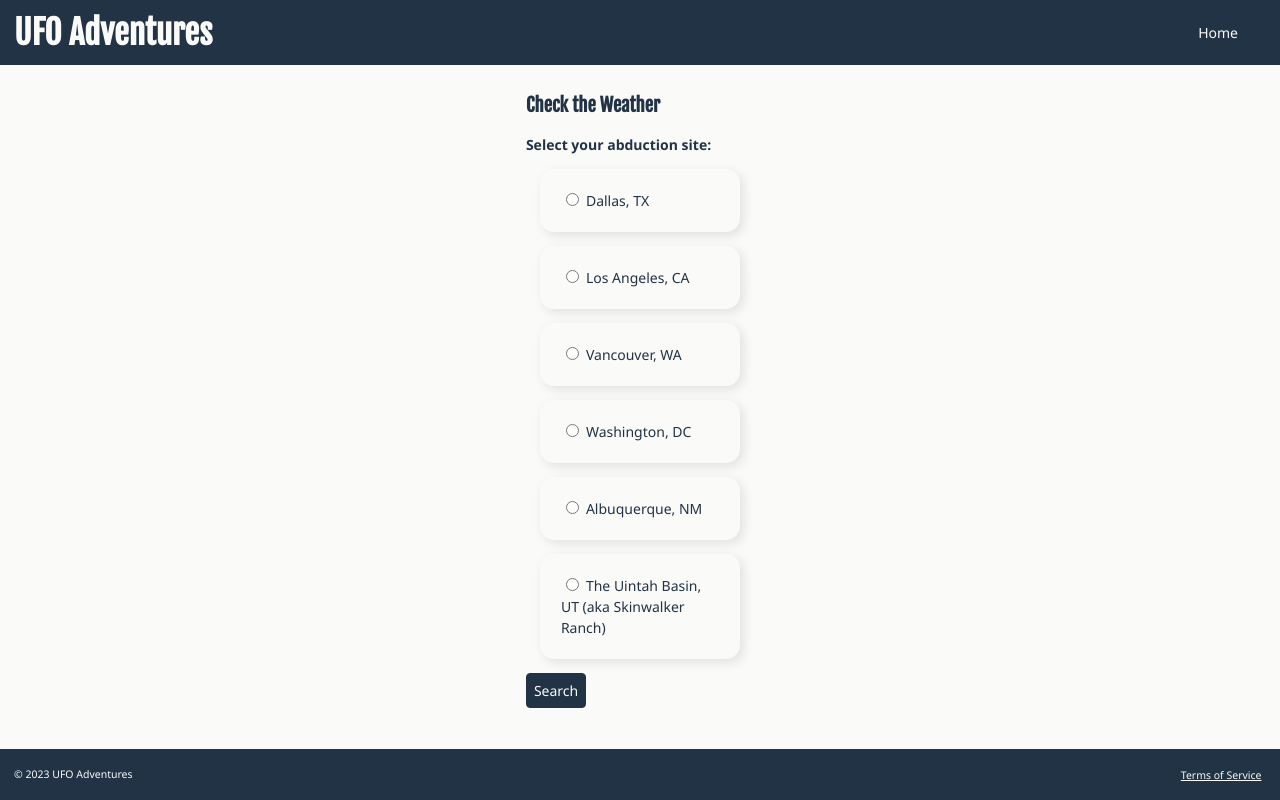
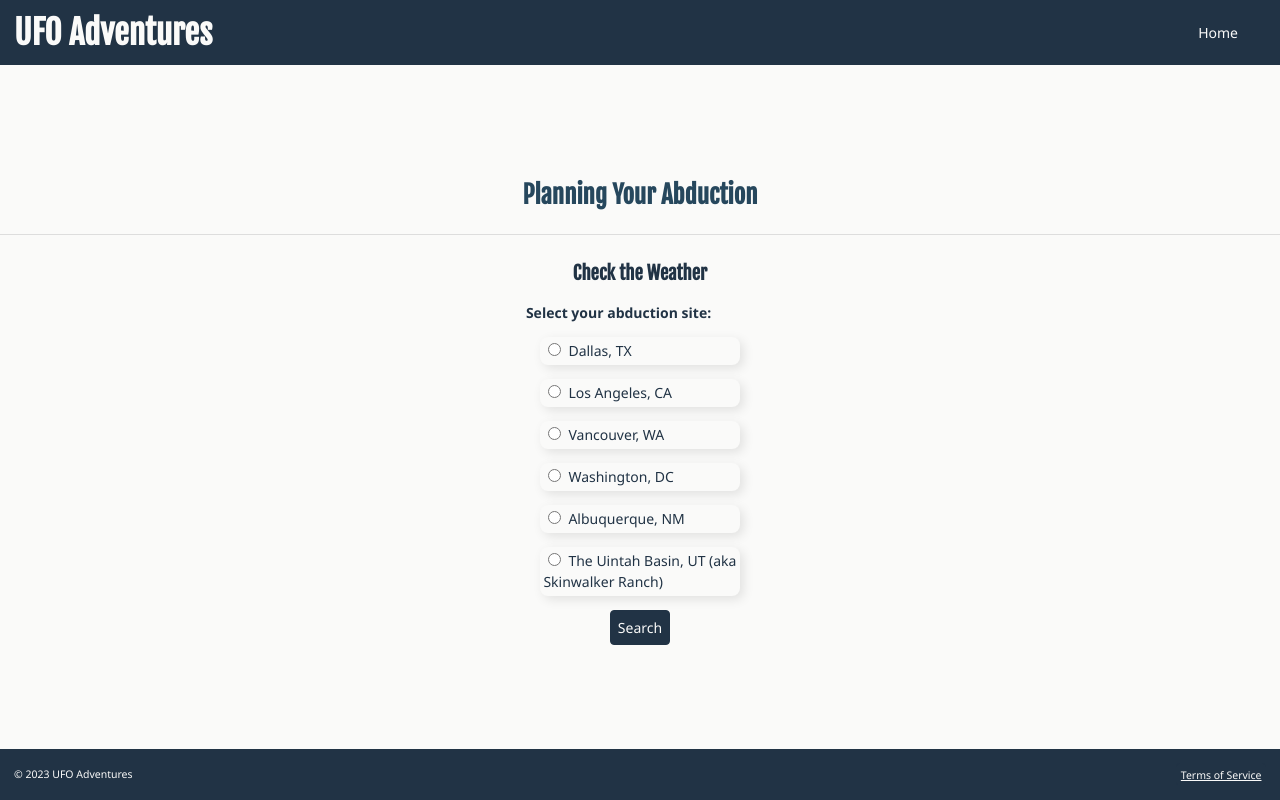
Before and after one commit to RHemstad/ufo_adventures, a React (Create React App) app: page /weather in a window 1280 px wide. Built offline with nearby package versions, Linux system fonts and the light colour scheme; a web font is replaced by a local one.

Commit message:
updated some tokens

```diff
--- a/src/components/home/home.css
+++ b/src/components/home/home.css
@@ -49,6 +49,7 @@
     background: var(--color-neutral-medium);
     padding: var(--spacing-xx-lg);
     padding-top: var(--spacing-xxx-lg);
+    width: 100%;
 }
 
 #tickets div:first-child {
--- a/src/components/subheader/Subheader.jsx
+++ b/src/components/subheader/Subheader.jsx
@@ -8,7 +8,6 @@ const Subheader = ({children, bigtitle, smalltitle}) => {
     <>
 
 <div className="subheading">
-  <h5>{children}</h5>
   <h2>{children}</h2>
   </div>
 
--- a/src/components/subheader/subheader.css
+++ b/src/components/subheader/subheader.css
@@ -4,6 +4,8 @@ div.subheading {
     align-items: center;
     justify-content: center;
     padding-bottom: var(--spacing-x-lg);
+    padding-top: var(--spacing-x-lg);
     margin-bottom: var(--spacing-xx-lg);
+    border-bottom: 1px solid var(--color-neutral-light);
     width: 100%;
 }
--- a/src/components/weather/Weather.jsx
+++ b/src/components/weather/Weather.jsx
@@ -1,6 +1,7 @@
 import "./weather.css";
 import React, { useState } from 'react';
 import WeatherDisplay from './WeatherDisplay';
+import Subheader from '../subheader/Subheader';
 
 const locationOptions = [
     { id: 1, label: 'Dallas, TX', value: 'lat=32.779167&lon=-96.808891' },
@@ -47,6 +48,7 @@ const Weather = () => {
 
     return (
         <>
+        <Subheader>Planning Your Abduction</Subheader>
             <section className="weather">
                 <h3>Check the Weather</h3>
                 {submitted ? (
--- a/src/components/weather/weather.css
+++ b/src/components/weather/weather.css
@@ -1,15 +1,20 @@
+section.weather {
+	display: flex;
+	flex-direction: column;
+	align-items: center;
+}
+
 .locationLabel {
-    font-weight: var(--font-weight-bold )
+    font-weight: var(--font-weight-bold);
 }
 .cardStyle {
 	display: flex;
 	align-items: center;
-	gap: 1rem;
+	gap: var(--spacing-md);
 	background: var(--color-neutral);
-	padding: 1.5rem;
-	border-radius: 1rem;
-	width: calc(100% - 2rem);
-	box-shadow: 0.25rem 0.25rem 0.75rem rgb(0 0 0 / 0.1);
+	padding: var(--spacing-xx-sm);
+	border-radius: var(--size-border-radius-large);
+	box-shadow: var(--box-shadow-option-1);
     margin: var(--spacing-md);
     max-width: 25ch;
 }
@@ -17,6 +22,15 @@
 input {
     margin-right: var(--spacing-x-sm);
 }
+
+.main {
+	display: flex;
+	flex-direction: column;
+	align-items: center;
+}
+
+
+
 
 /* ul.packing-item {
 	list-style: none;
--- a/src/css/tokens.css
+++ b/src/css/tokens.css
@@ -46,7 +46,7 @@
      --size-border-radius-full: 50%;
      --size-border-radius-small: 1px;
      --size-border-radius-medium: 4px;
-     --size-border-radius-large: 80px;
+     --size-border-radius-large: 8px;
 
     /**************** CORE COLOR PALETTE ****************/
 
@@ -59,7 +59,7 @@
     --color-tertiary: #767576;
     --color-alert: red;
     --color-neutral-light: #dddddd; /*#cecccd; /* #6B6E70;*/
-    --color-neutral-medium: #bdbcbd; /* #a5a4a5; /*#959595; /*#767576; /* #474B4F;*/
+    --color-neutral-medium: #d1d0d1; /* #a5a4a5; /*#959595; /*#767576; /* #474B4F;*/
     --color-neutral-dark: #393939; /* #222629;*/
 
 
@@ -98,6 +98,10 @@
 --color-text: var(--color-primary);
 
 
+/**************** BOX SHADOW ****************/
+--box-shadow-option-1: 0.25rem 0.25rem 0.75rem rgb(0 0 0 / 0.1)
+
+
 
 
   }
```
